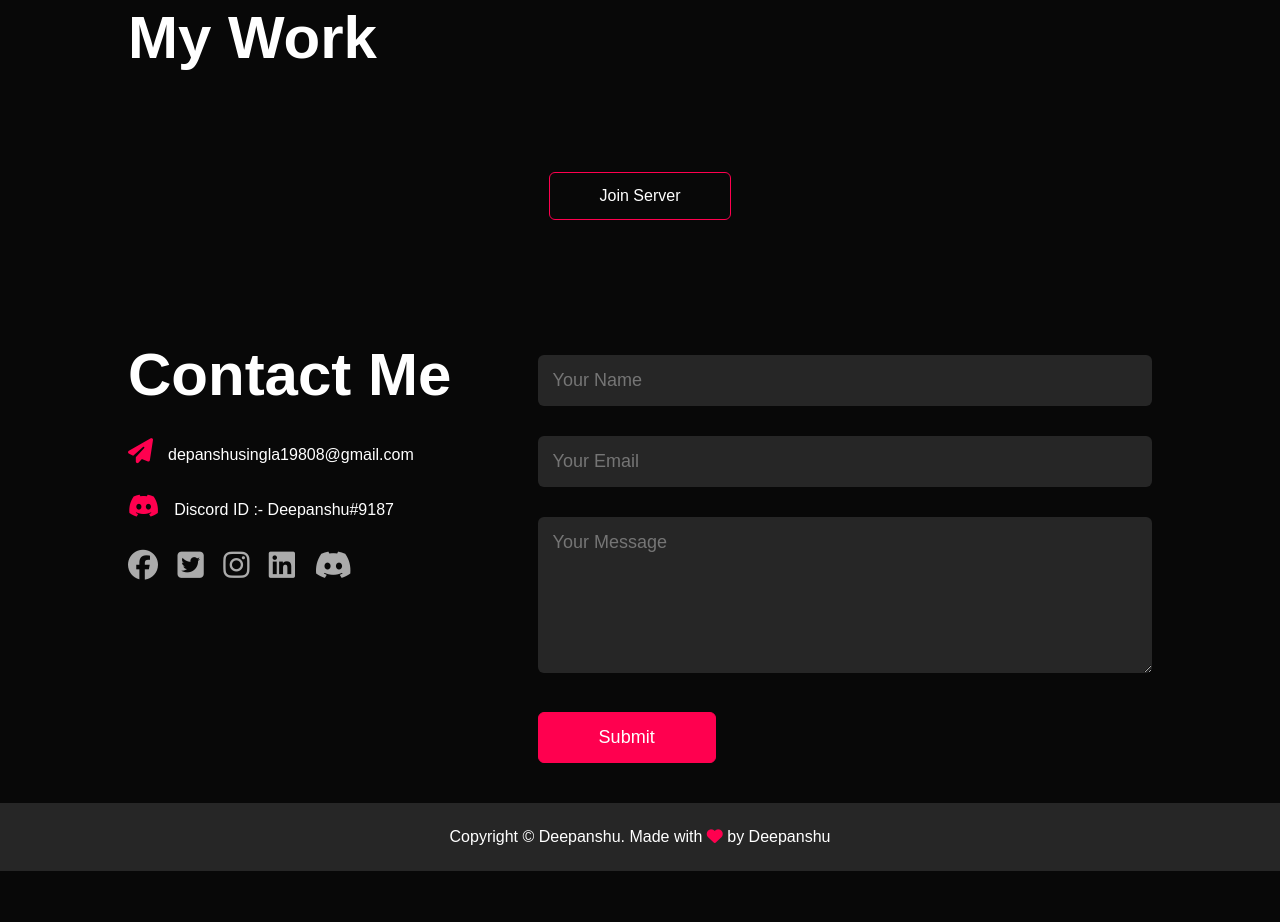
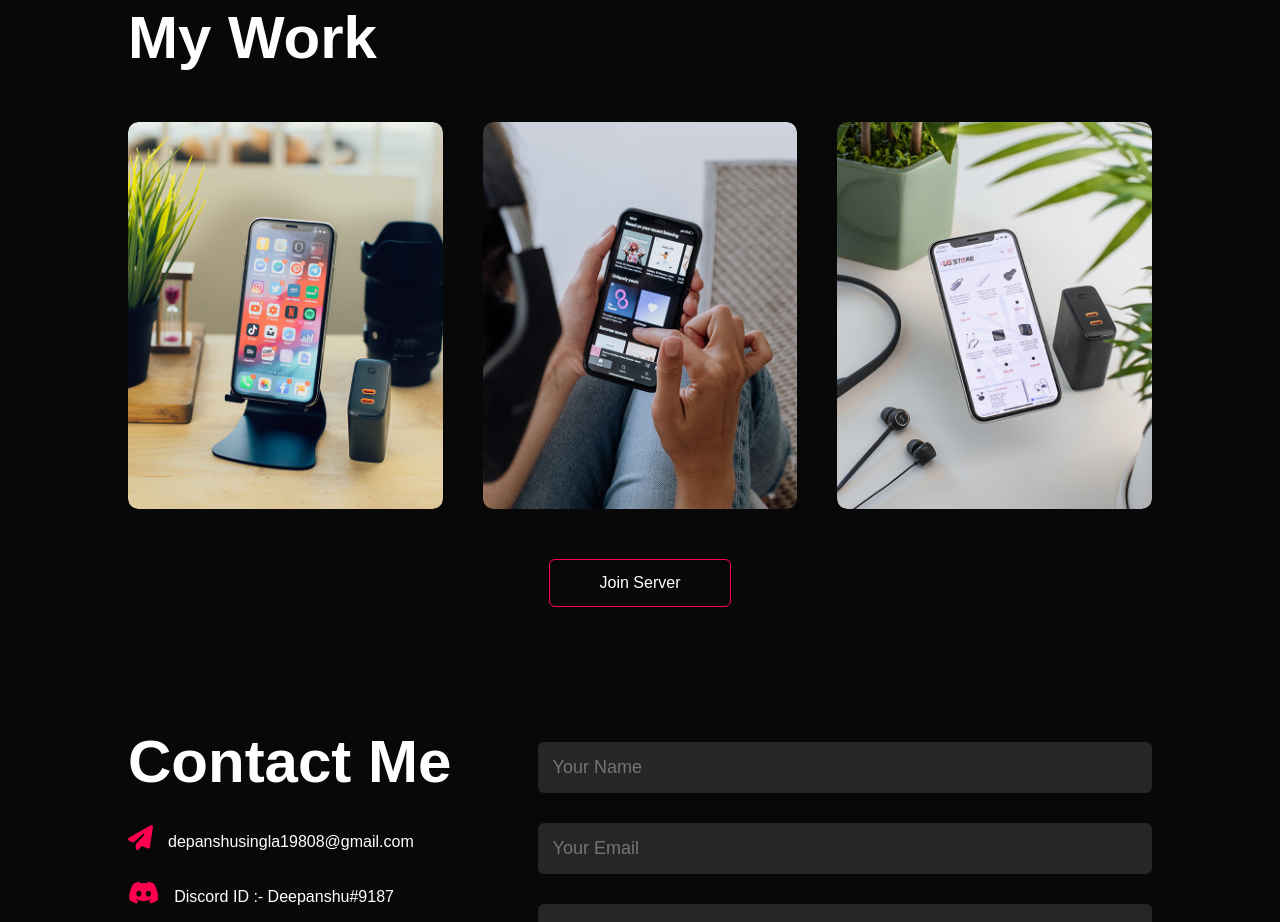
Before and after one commit to demonking2145/Deepanshu, a plain HTML site: page index.html in a window 1280 px wide. Shown: the part 2179-3101 px from the top of the page. Before the commit the page ends 3050 px from the top, so only its background shows below. Drawn offline with Linux system fonts and the light colour scheme.

Commit message:
Update index.html

```diff
--- a/index.html
+++ b/index.html
@@ -118,7 +118,7 @@
         <h1 class="sub-title">My Work</h1>
         <div class="work-list">
             <div class="work">
-                <img src="images/work-1.png" alt="">
+                <img src="work-1.png" alt="">
                 <div class="layer">
                     <h3>Website</h3>
                     <p>This is my first ever website made. <br> I hope you would like it. <br> Visit it by click the button below.</p>
@@ -126,7 +126,7 @@
                 </div>
             </div>
             <div class="work">
-                <img src="images/work-2.png" alt="">
+                <img src="work-2.png" alt="">
                 <div class="layer">
                     <h3>Discord Bots</h3>
                     <p>I made total of 2 Discord bots. <br> If you want to see and use them join discord and DM me (Deepanshu#9187)</p>
@@ -134,7 +134,7 @@
                 </div>
             </div>
             <div class="work">
-                <img src="images/work-3.png" alt="">
+                <img src="work-3.png" alt="">
                 <div class="layer">
                     <h3>Applications</h3>
                     <p>Right now, I am learning application coding, soon Application will come</p>
```
